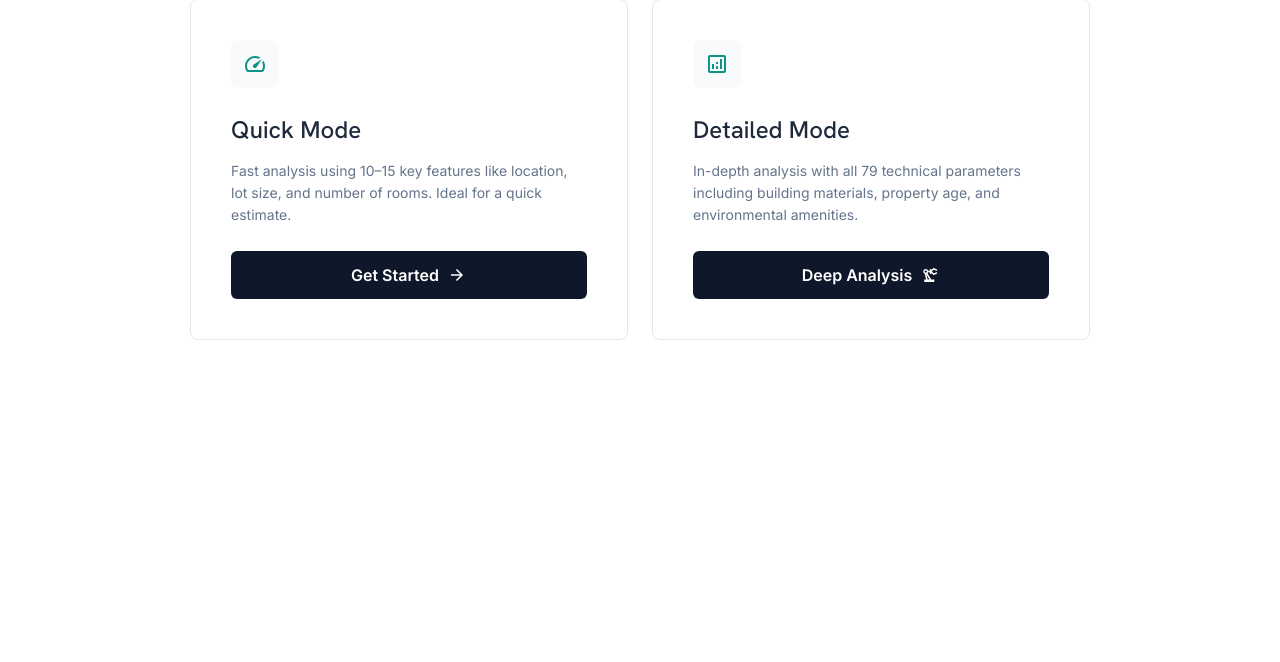
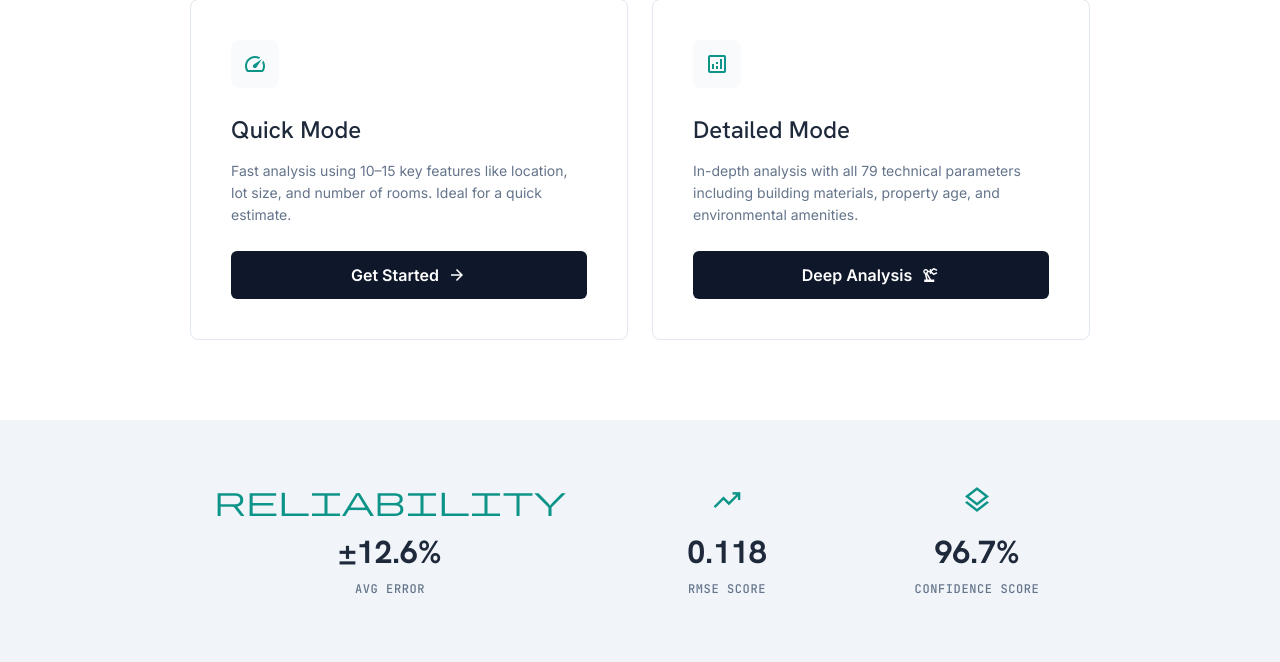
Before and after one commit to AkmalFazli27/house-prices-prediction, a Python web app: template app/templates/index.html in a window 1280 px wide. Shown: the part 387-1049 px from the top of the page. Before the commit the page ends 727 px from the top, so only its background shows below. Run offline with Jinja, Linux system fonts and the light colour scheme; the template is opened without the code that fills it, so the values that code supplies are empty.

Commit message:
feat: add stats bar with model performance metrics

```diff
--- a/app/static/css/style.css
+++ b/app/static/css/style.css
@@ -285,3 +285,65 @@
     padding: 0 var(--margin-mobile);
   }
 }
+
+/* Stats Bar */
+.stats-section {
+  background: var(--surface-container-low);
+  padding: var(--stack-lg) 0;
+}
+
+.stats-section .container {
+  max-width: var(--container-max);
+  margin: 0 auto;
+  padding: 0 var(--margin-desktop);
+}
+
+.stats-grid {
+  display: grid;
+  grid-template-columns: repeat(3, 1fr);
+  gap: var(--gutter);
+  max-width: 900px;
+  margin: 0 auto;
+}
+
+.stat-card {
+  text-align: center;
+  padding: var(--stack-md);
+}
+
+.stat-card-icon {
+  font-size: 2rem;
+  color: var(--secondary);
+  margin-bottom: var(--stack-sm);
+  display: block;
+}
+
+.stat-card .stat-value {
+  font-family: var(--font-display);
+  font-size: 2rem;
+  font-weight: 700;
+  color: var(--on-surface);
+  display: block;
+}
+
+.stat-card .stat-label {
+  font-family: var(--font-label);
+  font-size: 0.75rem;
+  font-weight: 500;
+  letter-spacing: 0.05em;
+  text-transform: uppercase;
+  color: var(--on-surface-variant);
+  margin-top: 4px;
+  display: block;
+}
+
+@media (max-width: 768px) {
+  .stats-grid {
+    grid-template-columns: 1fr;
+    gap: var(--stack-md);
+  }
+
+  .stats-section .container {
+    padding: 0 var(--margin-mobile);
+  }
+}
--- a/app/templates/index.html
+++ b/app/templates/index.html
@@ -64,6 +64,29 @@
         </div>
       </div>
     </section>
+
+    <!-- Stats Bar -->
+    <section class="stats-section">
+      <div class="container">
+        <div class="stats-grid">
+          <div class="stat-card">
+            <span class="stat-card-icon material-symbols-outlined" aria-hidden="true">reliability</span>
+            <span class="stat-value">&plusmn;12.6%</span>
+            <span class="stat-label">Avg Error</span>
+          </div>
+          <div class="stat-card">
+            <span class="stat-card-icon material-symbols-outlined" aria-hidden="true">trending_up</span>
+            <span class="stat-value">0.118</span>
+            <span class="stat-label">RMSE Score</span>
+          </div>
+          <div class="stat-card">
+            <span class="stat-card-icon material-symbols-outlined" aria-hidden="true">layers</span>
+            <span class="stat-value">96.7%</span>
+            <span class="stat-label">Confidence Score</span>
+          </div>
+        </div>
+      </div>
+    </section>
   </main>
 
 </body>
```
